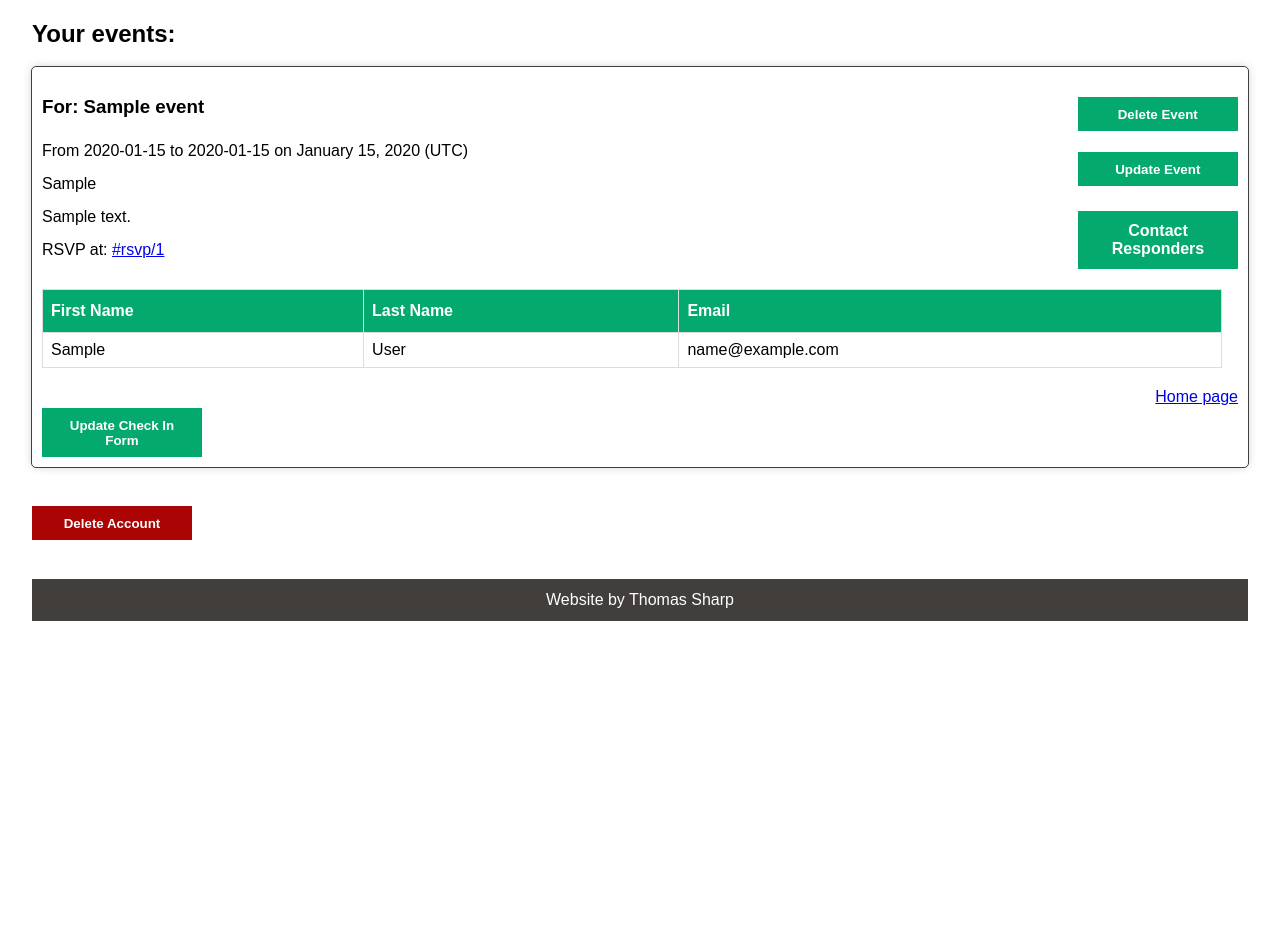
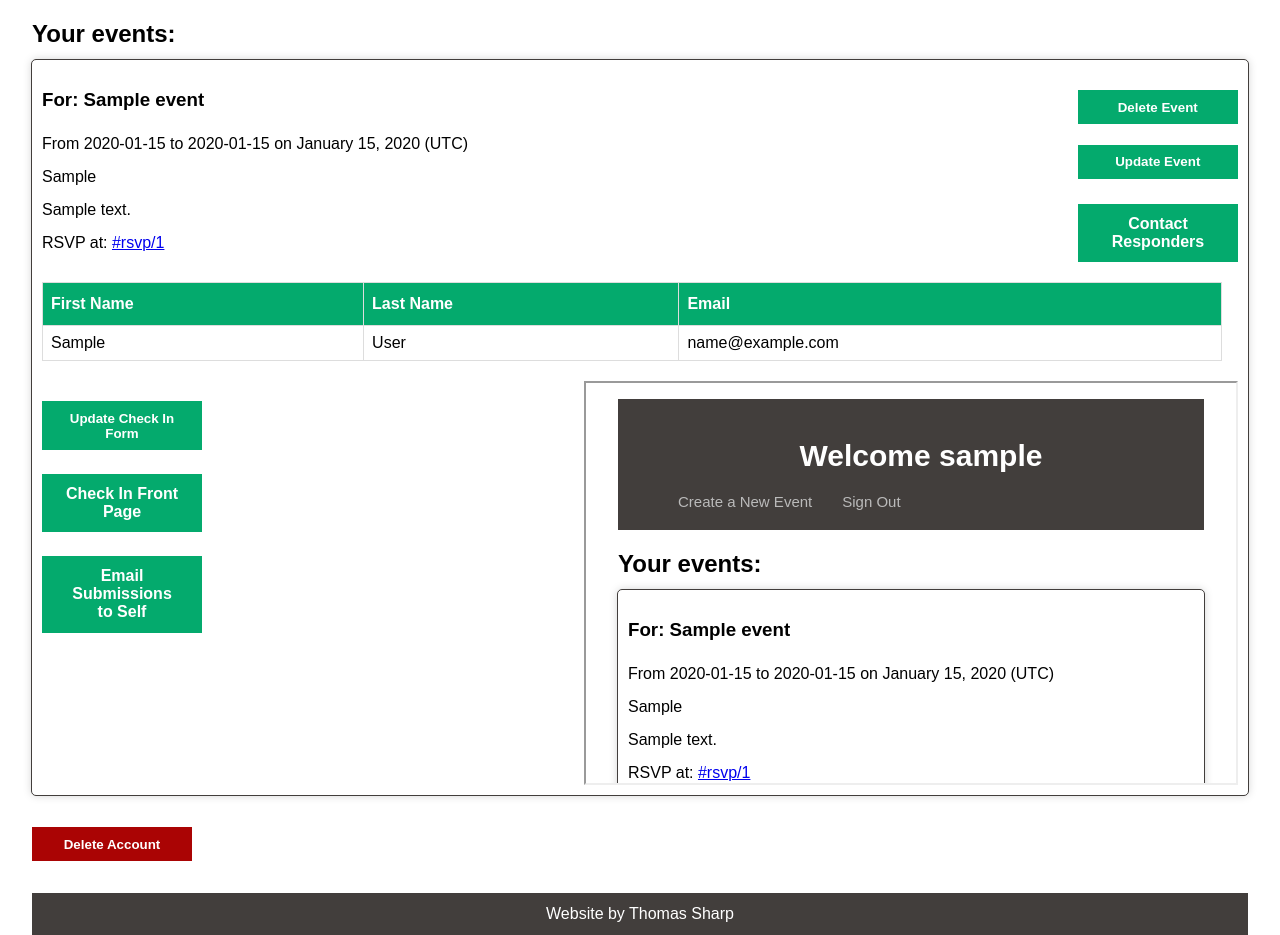
Before and after one commit to looking-sharp/Event_Tracker_Microservice, a Flask app: template Server/templates/userHome.html in a window 1280 px wide. Shown: the part 163-1098 px from the top of the page. Before the commit the page ends 784 px from the top, so only its background shows below. Run offline with Flask 3, Linux system fonts and the light colour scheme; the template is opened without the code that fills it: most values are stand-ins (such as "Sample title", 1, 10 or a date in 2020).

Commit message:
Implemented interactions with Event_Check_In microservice

```diff
--- a/Server/check_in_handler.py
+++ b/Server/check_in_handler.py
@@ -7,7 +7,7 @@ import os
 
 load_dotenv()
 CHECK_IN_URL = os.getenv("CHECK_IN_MICROSERVICE_URL")
-PUB_CHECK_URL = "http://localhost:5003"
+
 
 """
     Args:
@@ -36,6 +36,10 @@ def create_form(event_id: str, fields: dict):
             details = "Event ID is invalid."
             return make_response(jsonify({"message": details}), status)
 
+        if e.check_in_token:
+            response = requests.post(f'{CHECK_IN_URL}/delete-form?formID="{e.check_in_token}"')
+            e.check_in_token = None
+
         event_name = e.event_name
         event_date = e.event_date
         end_time = e.end_time
@@ -51,7 +55,6 @@ def create_form(event_id: str, fields: dict):
             data = response.json()
             form_id = data.get("form_id")
 
-            e.check_in_link = f'{PUB_CHECK_URL}/get-check-in-front-page?formID="{form_id}"'
             e.check_in_token = form_id
             db.commit()
 
@@ -68,3 +71,27 @@ def create_form(event_id: str, fields: dict):
             status = 500
             details = str(e)
             return make_response(jsonify({"message": details}), status)
+
+def create_default_form(event_id: str):
+    fields = [{
+      "field_id": "fld_1",
+      "field_type": "text",
+      "field_name": "first_name",
+      "label": "First Name",
+      "required": True
+    },
+    {
+      "field_id": "fld_1",
+      "field_type": "text",
+      "field_name": "last_name",
+      "label": "Last Name",
+      "required": True
+    },
+    {
+      "field_id": "fld_2",
+      "field_type": "email",
+      "field_name": "email",
+      "label": "Email",
+      "required": False
+    }]
+    return create_form(event_id=event_id, fields=fields)
--- a/Server/models.py
+++ b/Server/models.py
@@ -30,5 +30,4 @@ class EventLog(Base):
     age_restriction = Column(Integer, default=None)
     attendence_restriction = Column(Text, default=None)
 
-    check_in_link = Column(Text)
     check_in_token = Column(Text)
--- a/Server/server.py
+++ b/Server/server.py
@@ -19,6 +19,8 @@ app = Flask(__name__)
 load_dotenv()
 EMAIL_URL = os.getenv("EMAIL_MICROSERVICE_URL")
 USER_URL = os.getenv("USER_AUTH_MICROSERVICE_URL")
+PUB_CHECK_URL = os.getenv("PUB_CHECK_URL")
+CHECK_URL = os.getenv("CHECK_IN_MICROSERVICE_URL")
 TOKEN = ""
 
 def create_event_id(length: int = 12) -> str:
@@ -189,19 +191,21 @@ def user_page(user_id):
             select(EventLog).where(EventLog.user_id == user_id)
         ).scalars().all()
 
-    # Format time for displaying
-    for e in events:
-        e.start_dt = datetime.combine(e.event_date, e.start_time).replace(tzinfo=ZoneInfo("UTC")).astimezone(ZoneInfo(e.tz_str))
-        e.end_dt   = datetime.combine(e.event_date, e.end_time).replace(tzinfo=ZoneInfo("UTC")).astimezone(ZoneInfo(e.tz_str))
+        # Format time for displaying
+        for e in events:
+            e.start_dt = datetime.combine(e.event_date, e.start_time).replace(tzinfo=ZoneInfo("UTC")).astimezone(ZoneInfo(e.tz_str))
+            e.end_dt   = datetime.combine(e.event_date, e.end_time).replace(tzinfo=ZoneInfo("UTC")).astimezone(ZoneInfo(e.tz_str))
+            e.home_page_url = f'{PUB_CHECK_URL}/get-check-in-front-page?formID="{e.check_in_token}"'
+            e.check_in_submissions_url = f'{PUB_CHECK_URL}/check-submissions?formID="{e.check_in_token}"'
 
-    return render_template(
-        "userHome.html",
-        username=data.get("user").get("name"),
-        user_id=user_id,
-        url=request.host_url,
-        events=events,
-        num_events=len(events)
-    )
+        return render_template(
+            "userHome.html",
+            username=data.get("user").get("name"),
+            user_id=user_id,
+            url=request.host_url,
+            events=events,
+            num_events=len(events)
+        )
 
 @app.route("/createEvent/<user_id>", methods=["GET", "POST"])
 def create_event(user_id):
@@ -245,6 +249,9 @@ def create_event(user_id):
         # Save to DB
         with get_db() as db:
             add_to_db(db, new_event)
+
+        # create default check in form
+        check_in_handler.create_default_form(new_event.id)
 
         return redirect(url_for("user_page", user_id=user_id))
 
@@ -428,14 +435,36 @@ def email_attendees():
                 return redirect(url_for("index"))
             return render_template("emailAttendees.html", user_id=user_id, event_id=event_id, event=event)
 
-@app.route("/create-check-in-form/<user_id>/<event_id>", methods=["GET", "POST"])
-def create_form(user_id, event_id):
-    #if not _get_user_validity():
-    #    return redirect(url_for("index"))          /a2tOqWYaxf-3/PO6rocqt3-uD
+@app.route("/email-submissions/<user_id>/<event_id>")
+def email_submissions(user_id, event_id):
+    if TOKEN == "":
+        return redirect(url_for("index"))
+    headers = { "Authorization": f"Bearer {TOKEN}" }
+    response = requests.get(f"{USER_URL}/auth/verify", headers=headers)
+
+    if(response.status_code != 200):
+        return redirect(url_for("login"))
+
+    data = response.json();
     with get_db() as db:
         e = db.query(EventLog).filter_by(id=event_id).first()
         if not e:
-            return render_template("resultInfo.html", Title="RSVP", Header="RSVP", Status=404, Details="Event not found", user_id=-1)
+            return render_template("resultInfo.html", Title="Email Submissions", Header="Emal Submissions", Status=404, Details="Event not found", user_id=user_id)
+        url = f'{CHECK_URL}/check-submissions?formID="{e.check_in_token}"&asString=True'
+        check_response = requests.get(url)
+        email_results = email_handler.send_email([data["user"]["email"]], "Check In Submissions", check_response.json().get("html"), True)
+        status, message = _parse_response_data(email_results)
+        return render_template("resultInfo.html", Title="Send Email", Header="Send Email Results", Status=status, Details=message, user_id=user_id)
+
+
+@app.route("/create-check-in-form/<user_id>/<event_id>", methods=["GET", "POST"])
+def create_form(user_id, event_id):
+    if not _get_user_validity():
+        return redirect(url_for("index"))
+    with get_db() as db:
+        e = db.query(EventLog).filter_by(id=event_id).first()
+        if not e:
+            return render_template("resultInfo.html", Title="Create Form", Header="Create Check In Form", Status=404, Details="Event not found", user_id=user_id)
     if request.method == 'GET':
         return render_template("newForm.html", event_id=event_id, user_id=user_id)
     elif request.method == 'POST':
--- a/Server/static/styles/index.css
+++ b/Server/static/styles/index.css
@@ -135,7 +135,7 @@ table {
 }
 
 .event-div h3, .event-div p{
-  word-break: break-all;
+  word-break: break-word;
 }
 
 .drop-button-class {
@@ -251,7 +251,7 @@ footer {
 }
 
 .check-in-div {
-  display: flex;
+  display: inline-grid;
 }
 
 .check-in-div form {
--- a/Server/templates/userHome.html
+++ b/Server/templates/userHome.html
@@ -87,10 +87,10 @@
           Update Check In Form
         </button>
       </form>
-      {% if event["check_in_link"] %}
-        <a href='{{ event["check_in_link"] }}''>Home page</a>
-      {% endif %}
+      <a class="contact-button" href='{{ event["home_page_url"] }}'>Check In Front Page</a>
+      <a class="contact-button" href='{{ url_for("email_submissions", user_id=user_id, event_id=event["id"]) }}'>Email Submissions to Self</a>
     </div>
+    <iframe src='{{ event["check_in_submissions_url"] }}' width="650" height="400" title="Submissions" style="float: right;"></iframe>
   </div>
   {% endfor %}
   <form action='{{ url_for("delete_account", user_id=user_id) }}' method="POST" id="delete-account">
```
